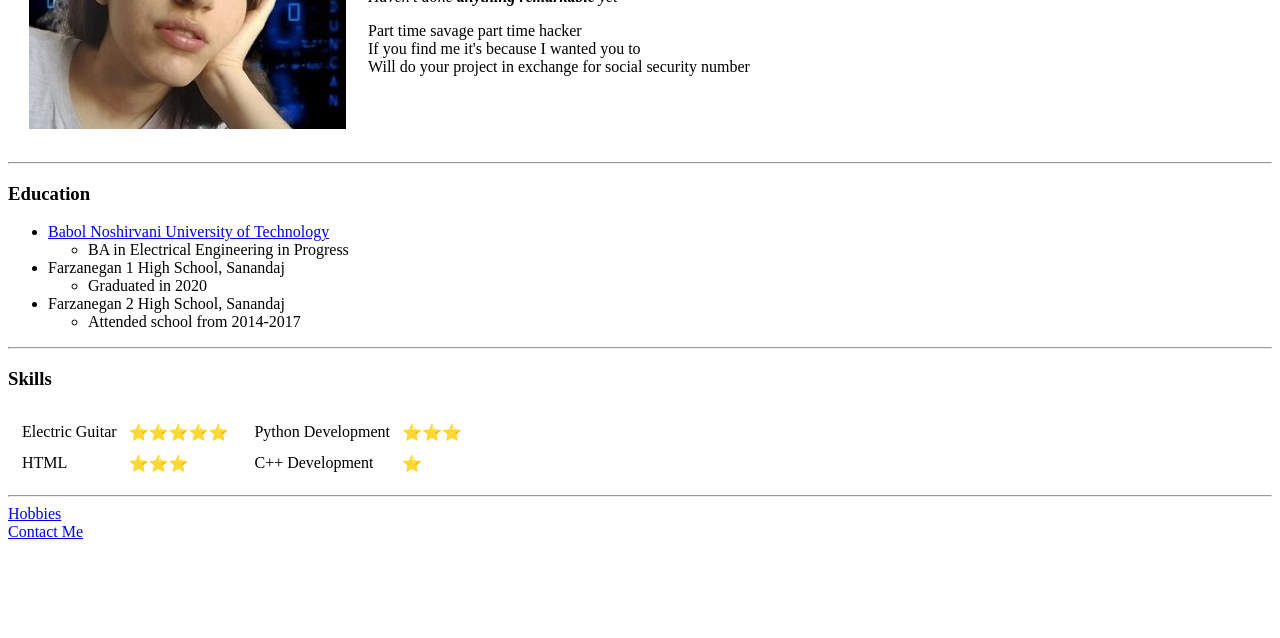
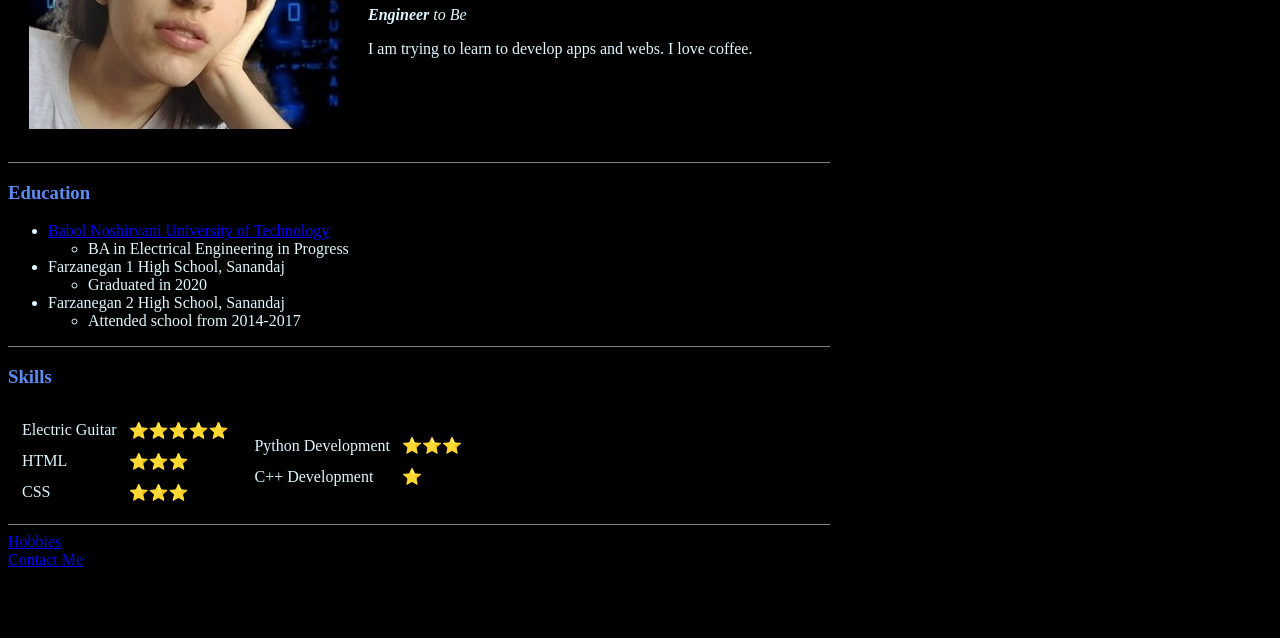
Before and after one commit to atrogpx/CV, a plain HTML site: page index.html in a window 1280 px wide. Shown: the part 162-800 px from the top of the page. Drawn offline with Linux system fonts and the light colour scheme.

Commit message:
Update index.html

```diff
--- a/index.html
+++ b/index.html
@@ -3,17 +3,15 @@
   <head>
     <meta charset="utf-8">
     <title>Atro's Personal Site</title>
+    <link rel="stylesheet" href="css/styles.css">
   </head>
   <body>
     <table cellspacing="20">
       <tr>
         <td>    <img src="images/Atro.jpg" alt=""></td>
         <td><h1>Atro Zare'e</h1>
-        <p><em>Haven't done <strong>anything remarkable</strong> yet</em></p>
-        <p>
-        Part time savage part time hacker<br>
-        If you find me it's because I wanted you to<br>
-        Will do your project in exchange for social security number</p>
+        <p><em><strong>Engineer</strong> to Be</em></p>
+        <p>I am trying to learn to develop apps and webs. I love coffee.</p>
         </td>
       </tr>
     </table>
@@ -49,6 +47,10 @@
                 <td>HTML</td>
                 <td>⭐⭐⭐</td>
               </tr>
+              <tr>
+                <td>CSS</td>
+                <td>⭐⭐⭐</td>
+              </tr>
             </table></td>
             <td><table cellspacing="10">
               <tr>
```
